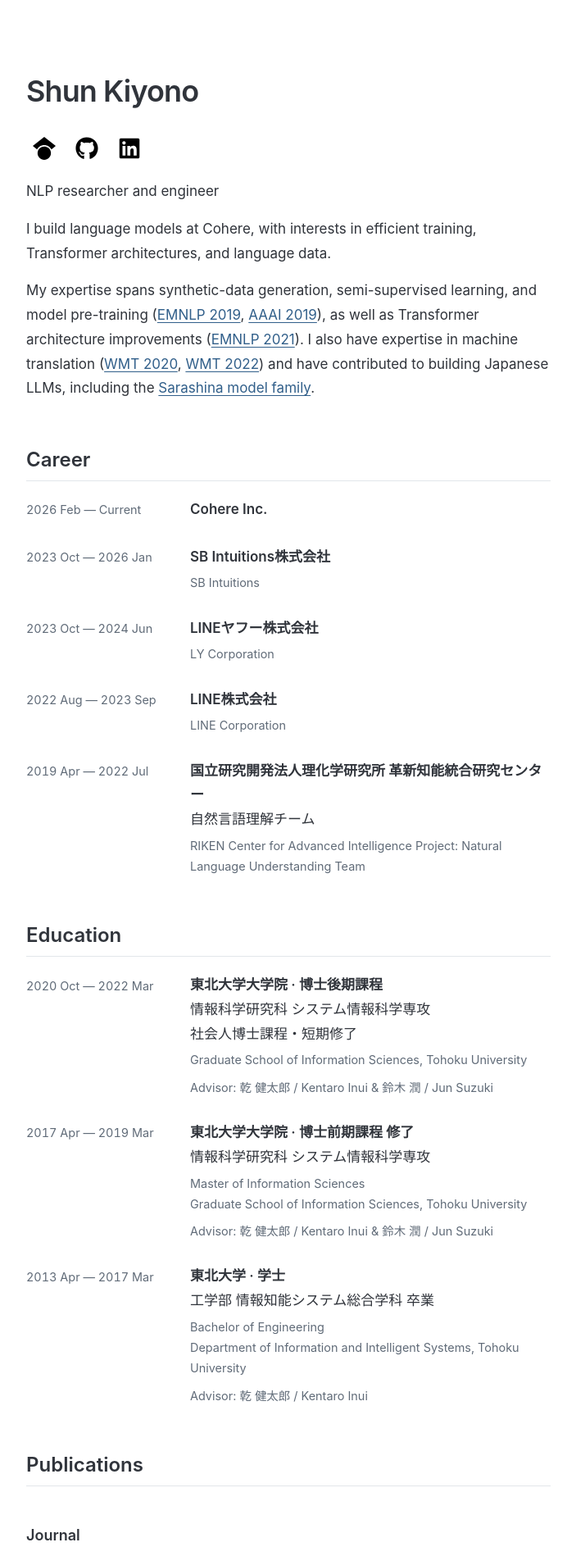
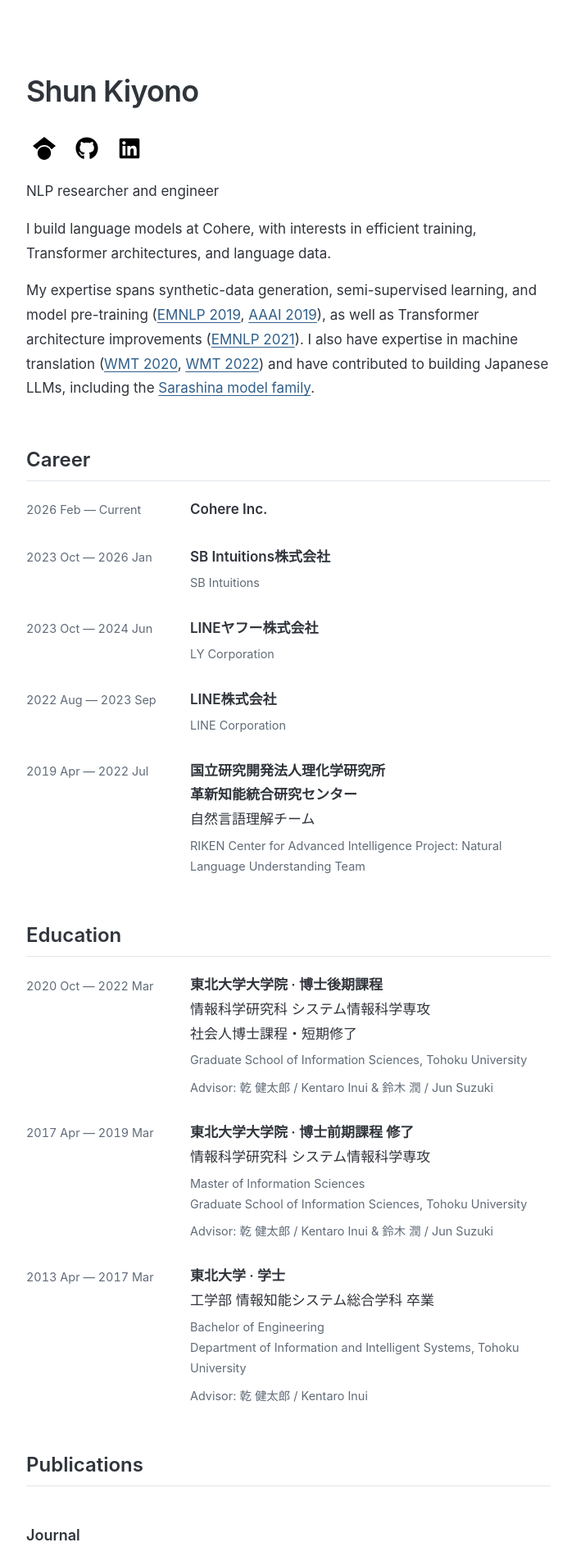
Before and after one commit to butsugiri/butsugiri.github.io, a Jekyll site: the page built from my-blog/index.md, in a window 1280 px wide, cut to the strip 0-1898 px from the top of the page. Shown: the whole strip at 82% size, without its empty margins (288-991 px from the left). Built offline with Jekyll 4.4.1, drawn with Linux system fonts in a browser that asks for light colours.

Commit message:
Keep Japanese affiliation phrases together when wrapping

```diff
--- a/my-blog/_sass/no-style-please.scss
+++ b/my-blog/_sass/no-style-please.scss
@@ -198,6 +198,13 @@ a:focus-visible, summary:focus-visible {
   strong { font-weight: 600; }
 }
 
+.history-phrase {
+  display: inline-block;
+  max-width: 100%;
+  overflow-wrap: normal;
+  line-break: strict;
+}
+
 .history-secondary, .history-advisor {
   color: #606b78;
   font-size: 0.85em;
--- a/my-blog/index.md
+++ b/my-blog/index.md
@@ -39,7 +39,7 @@ My expertise spans synthetic-data generation, semi-supervised learning, and mode
   <li class="history-entry">
     <div class="history-date">2019 Apr — 2022 Jul</div>
     <div class="history-detail">
-      <strong>国立研究開発法人理化学研究所 革新知能統合研究センター</strong>
+      <strong><span class="history-phrase">国立研究開発法人</span><span class="history-phrase">理化学研究所</span> <span class="history-phrase">革新知能統合研究センター</span></strong>
       <div>自然言語理解チーム</div>
       <div class="history-secondary">RIKEN Center for Advanced Intelligence Project: Natural Language Understanding Team</div>
     </div>
```
